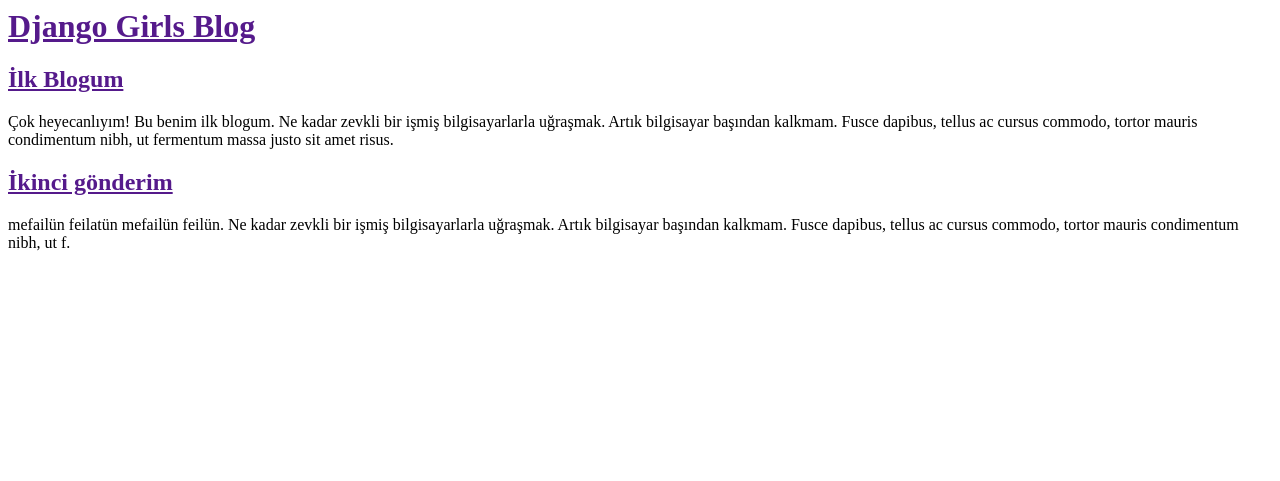
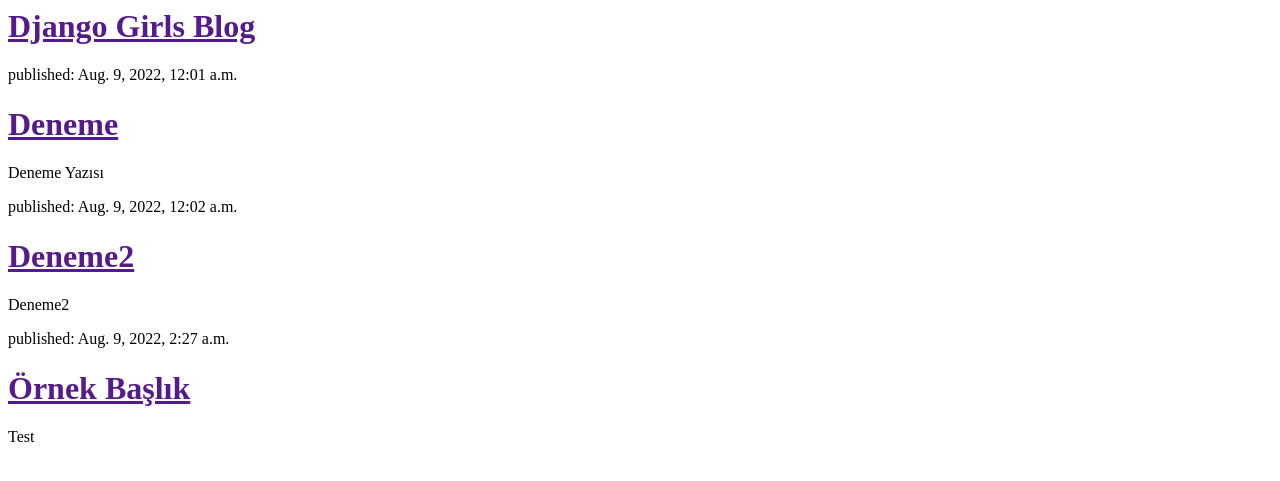
Before and after one commit to Bb-997/ilk-blogum, a Django app: page / in a window 1280 px wide. Shown: the top 481 px of the page. Run offline with Django 4.2, Linux system fonts and the light colour scheme; data comes from the database, SQL or seed files in the repository; both versions use the stored data as it was after the commit.

Commit message:
Veritabanındaki postları görebilmek için şablonları değiştirdim.

```diff
--- a/blog/templates/blog/post_list.html
+++ b/blog/templates/blog/post_list.html
@@ -6,15 +6,12 @@
         <div>
             <h1><a href="">Django Girls Blog</a></h1>
         </div>
-
-        <div>
-            <h2><a href="">İlk Blogum</a></h2>
-            <p>Çok heyecanlıyım! Bu benim ilk blogum. Ne kadar zevkli bir işmiş bilgisayarlarla uğraşmak. Artık bilgisayar başından kalkmam. Fusce dapibus, tellus ac cursus commodo, tortor mauris condimentum nibh, ut fermentum massa justo sit amet risus.</p>
-        </div>
-
-        <div>
-            <h2><a href="">İkinci gönderim</a></h2>
-            <p>mefailün feilatün mefailün feilün. Ne kadar zevkli bir işmiş bilgisayarlarla uğraşmak. Artık bilgisayar başından kalkmam. Fusce dapibus, tellus ac cursus commodo, tortor mauris condimentum nibh, ut f.</p>
-        </div>
+      {% for post in posts %}
+      <div>
+        <p>published: {{post.yaratilis_tarihi}}</p>
+        <h1><a href="">{{post.baslik}}</a></h1>
+        <p>{{post.yazi|linebreaks}}</p>
+      </div>
+      {% endfor %}
     </body>
 </html>
--- a/blog/views.py
+++ b/blog/views.py
@@ -1,6 +1,10 @@
 from django.shortcuts import render
+from django.utils import timezone
+from .models import Post
+
 
 # Create your views here.
 
 def post_list(request):
-    return render(request, 'blog/post_list.html', {})
+    posts = Post.objects.filter(yayinlanma_tarihi__lte=timezone.now()).order_by('yayinlanma_tarihi')
+    return render(request, 'blog/post_list.html', {'posts':posts})
```
Also changed, not shown: db.sqlite3.
